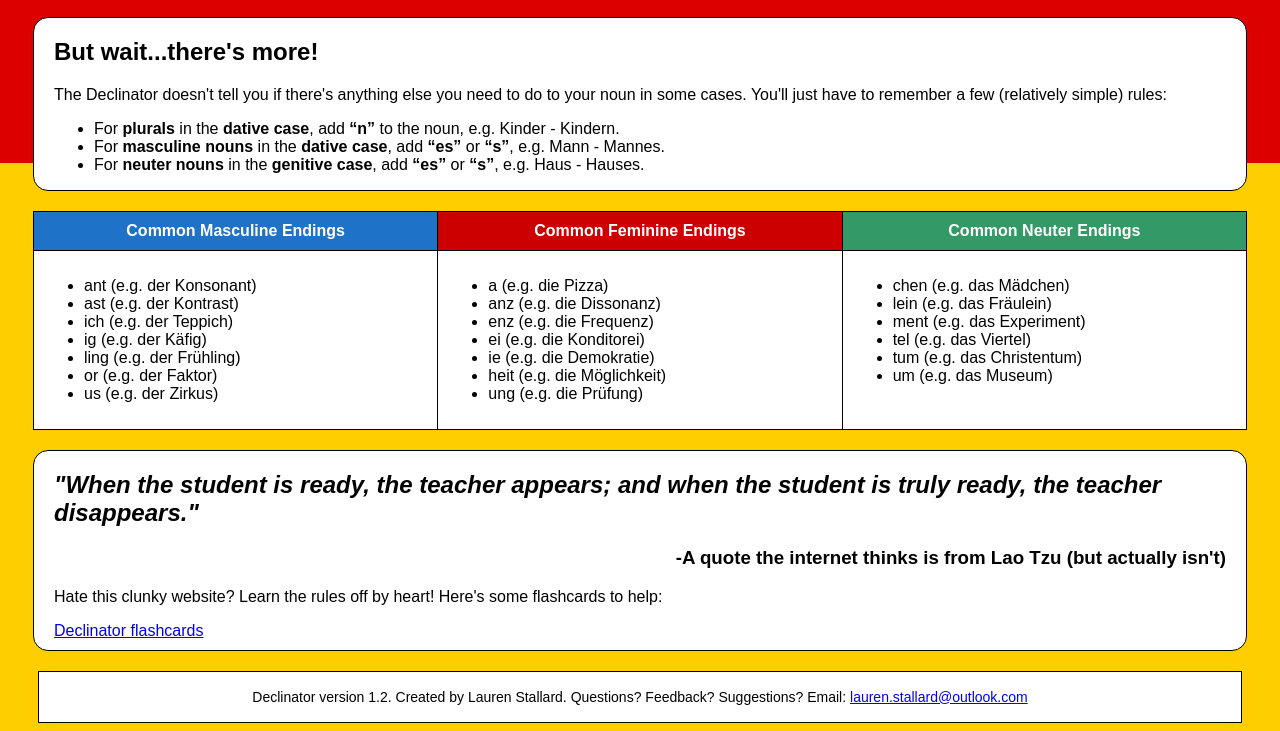
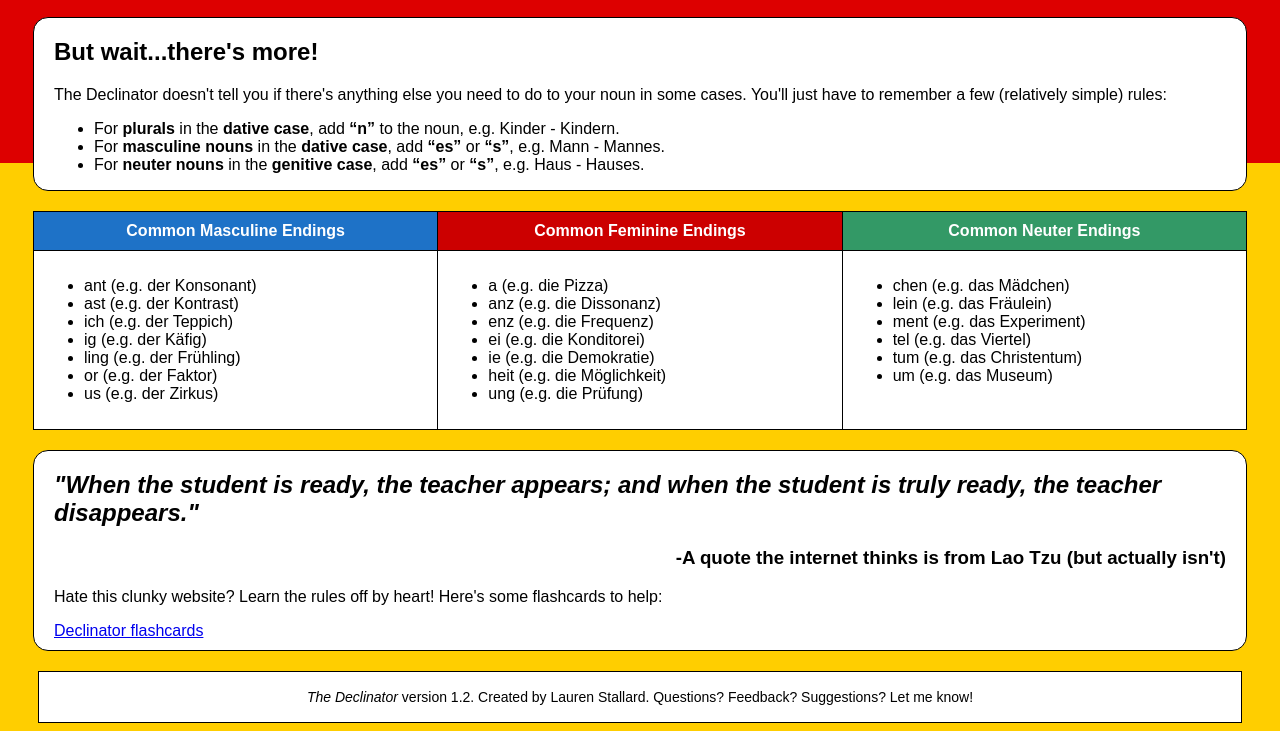
Before and after one commit to Laurenstallard/laurenstallard.github.io, a plain HTML site: page table.html in a window 1280 px wide. Shown: the part 972-1703 px from the top of the page. Drawn offline with Linux system fonts and the light colour scheme.

Commit message:
Update table.html
Changed flashcard link and removed mailto.

```diff
--- a/table.html
+++ b/table.html
@@ -175,14 +175,12 @@
     <h2><em>"When the student is ready, the teacher appears; and when the student is truly ready, the teacher disappears."</em></h2>
     <h3>-A quote the internet thinks is from Lao Tzu (but actually isn't)</h3>
     <p>Hate this clunky website? Learn the rules off by heart! Here's some flashcards to help:</p>
-    <a href="https://quizlet.com/au/990289593/german-grammar-articles-by-gender-and-case-flash-cards/">Declinator flashcards</a>
+    <a href="https://quizlet.com/au/1013052924/german-grammar-flashcards-cases-and-genders-flash-cards/">Declinator flashcards</a>
   </section>
 
   <footer class="footer">
     <p>
-      Declinator version 1.2. Created by Lauren Stallard.
-      Questions? Feedback? Suggestions?
-      Email: <a href="mailto:lauren.stallard@outlook.com">lauren.stallard@outlook.com</a>
+      <em>The Declinator</em> version 1.2. Created by Lauren Stallard. Questions? Feedback? Suggestions? Let me know!
     </p>
   </footer>
 
```
